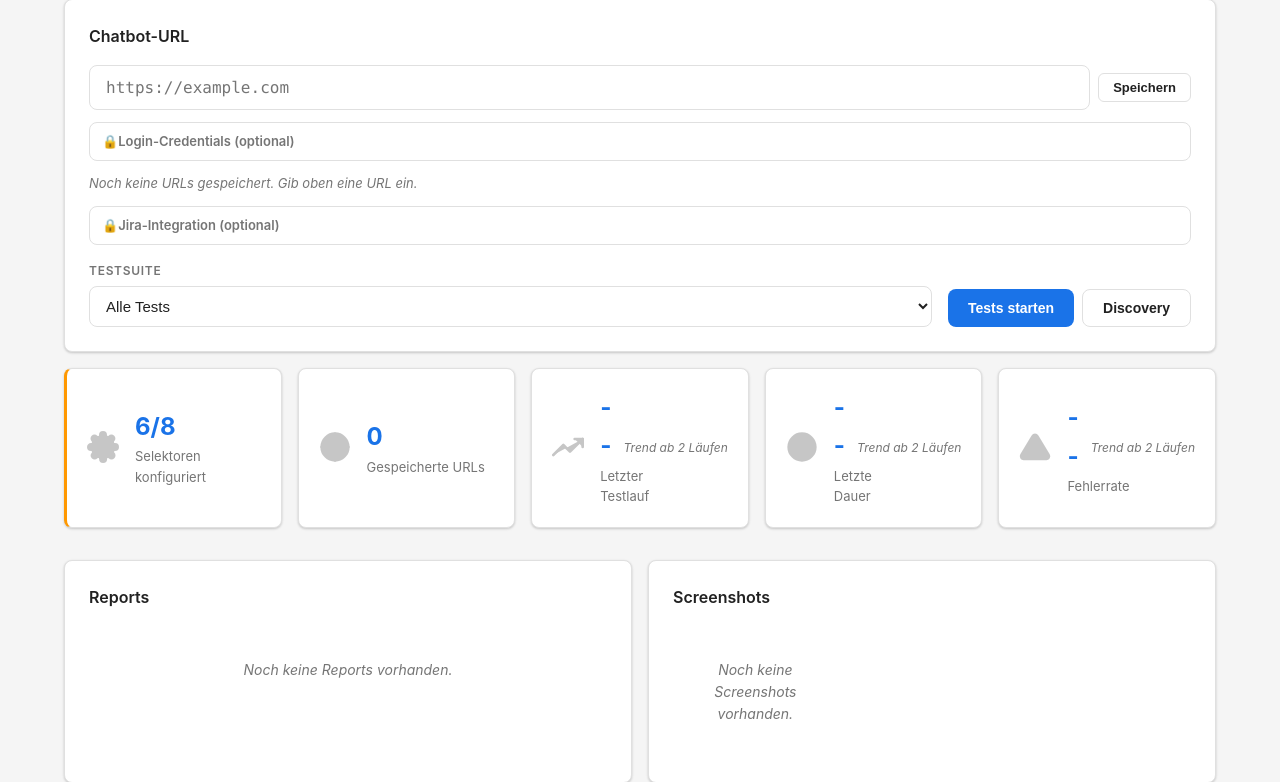
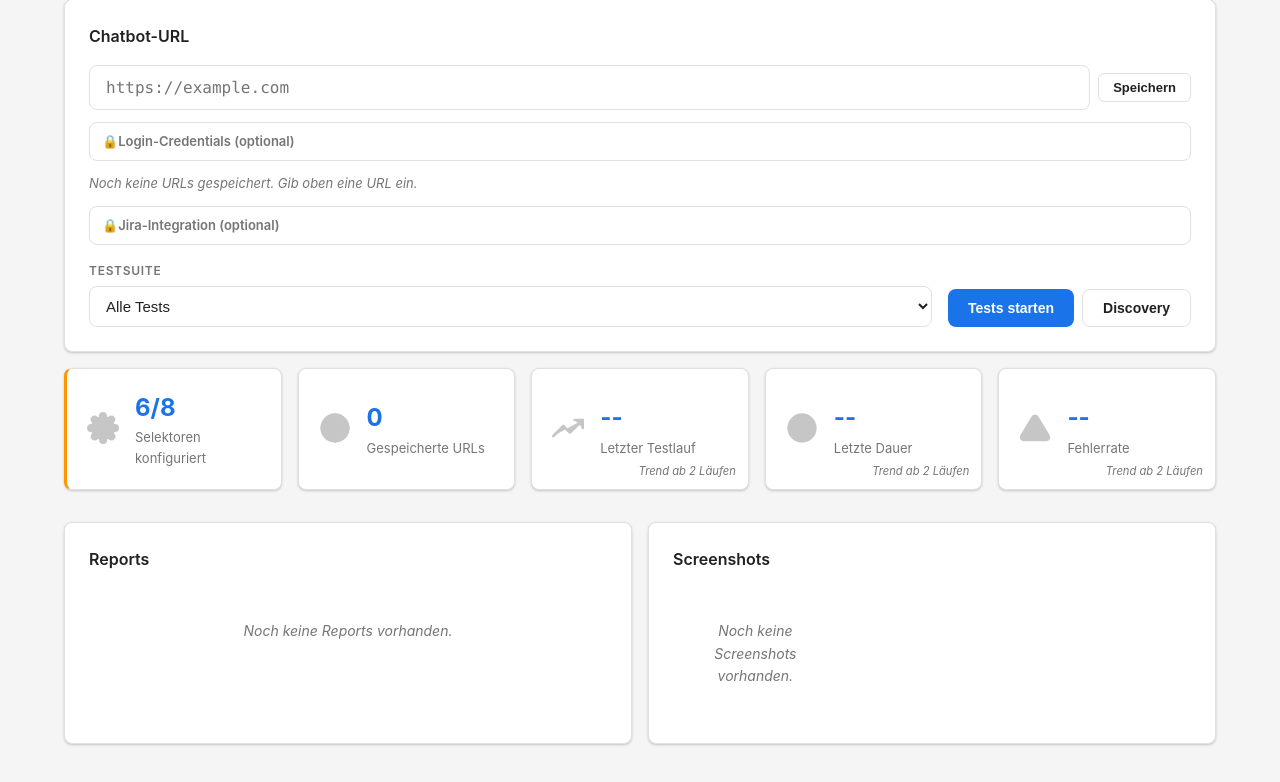
Before and after one commit to mayflower/UI-Testing-Tool, a Flask app: page / in a window 1280 px wide. Shown: the part 183-965 px from the top of the page. Run offline with Flask 3, Linux system fonts and the light colour scheme; data that the repository does not hold is empty.

Commit message:
fix: Stat-Card-Layout — Wert nicht mehr umbrechen, Empty-Marker absolut
Bei langen Werten (z.B. "0% bestanden") brach der Stat-Wert um und kollidierte mit "Trend ab 2 Laeufen". Loesung: stat-value bekommt nowrap+ellipsis, stat-sparkline-empty wird absolut unten-rechts positioniert und nimmt keinen Flex-Platz mehr.

Co-Authored-By: Claude Opus 4.7 (1M context) <noreply@anthropic.com>

```diff
--- a/static/css/style.css
+++ b/static/css/style.css
@@ -338,6 +338,9 @@ select:focus {
     font-size: 1.5rem;
     font-weight: 700;
     color: var(--primary);
+    white-space: nowrap;
+    overflow: hidden;
+    text-overflow: ellipsis;
 }
 
 .stat-label {
@@ -1415,9 +1418,14 @@ body, header, .card, .console-output, select, .url-input, .text-input, .btn-seco
 }
 
 .stat-sparkline-empty {
-    font-size: 0.75rem;
+    position: absolute;
+    bottom: 0.5rem;
+    right: 0.75rem;
+    font-size: 0.7rem;
     color: var(--text-muted);
     font-style: italic;
+    pointer-events: none;
+    white-space: nowrap;
 }
 
 /* ========== Spacing Utilities ========== */
```
